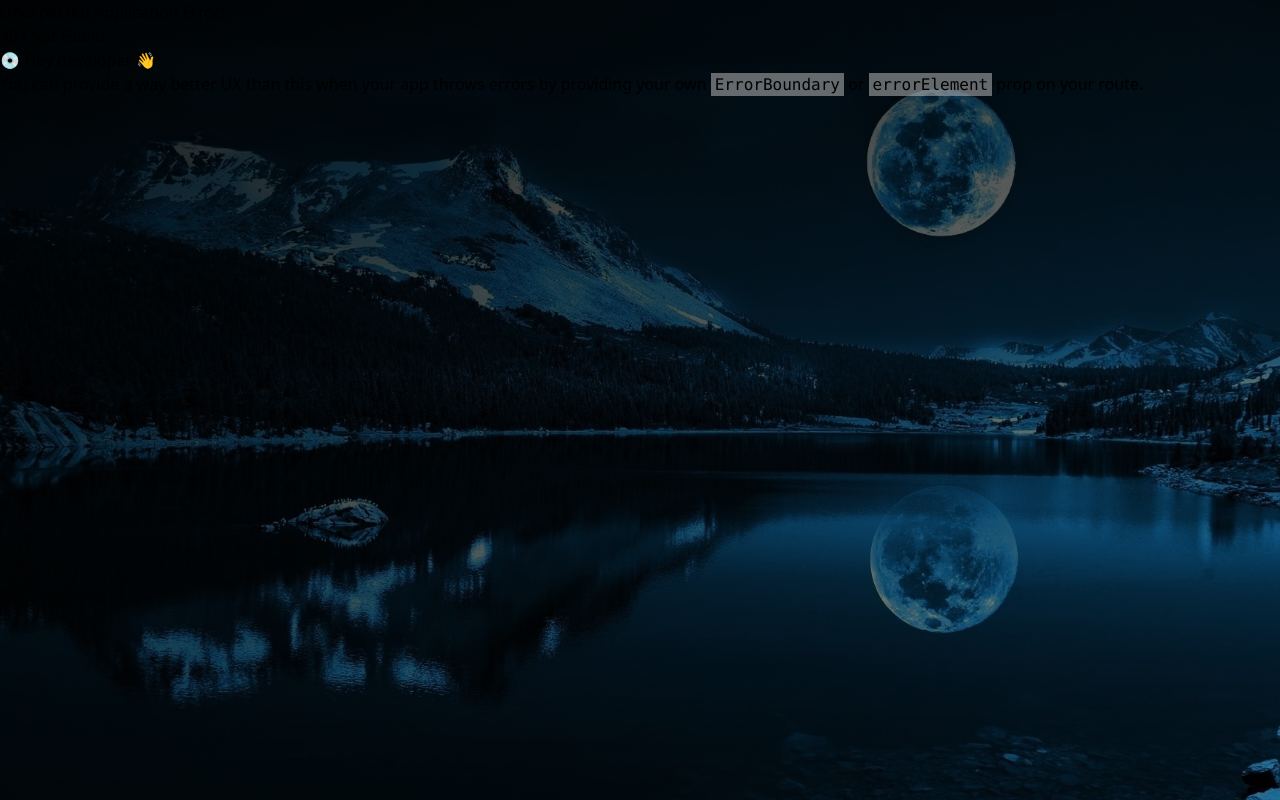
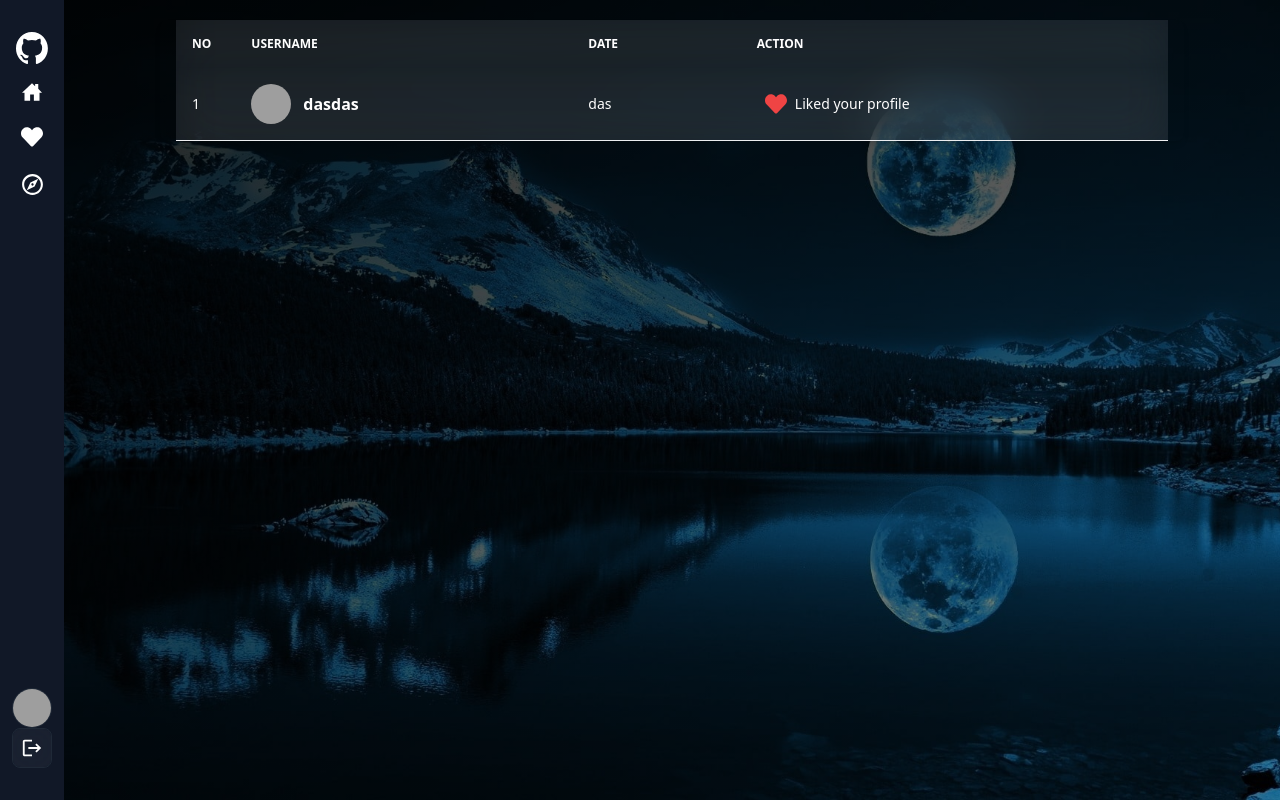
Before and after one commit to iamRazzakk/github-ui-clone, a React (Vite) app: page /likes in a window 1280 px wide. Before the commit this address had no page. Built offline with nearby package versions, Linux system fonts and the light colour scheme; grey boxes are pictures that could not be loaded.

Commit message:
add  likePage

```diff
--- /dev/null
+++ b/src/components/Logout.jsx
@@ -0,0 +1,18 @@
+import { MdLogout } from "react-icons/md";
+// TODO Implement Logout functionality
+
+const Logout = () => {
+    return (
+        <div>
+            <img
+                src={"https://ps.w.org/user-avatar-reloaded/assets/icon-256x256.png?rev=2540745"}
+                className='w-10 h-10 rounded-full border border-gray-800' alt="ProfilePicture"
+            />
+
+            <div className='cursor-pointer flex items-center p-2 rounded-lg bg-glass mt-auto border border-gray-800'>
+                <MdLogout size={22} />
+            </div>
+        </div>
+    );
+};
+export default Logout
--- /dev/null
+++ b/src/components/pages/LikePage/LikePage.jsx
@@ -0,0 +1,55 @@
+import { FaHeart } from "react-icons/fa";
+
+
+const LikePage = () => {
+    return (
+        <div className='relative overflow-x-auto shadow-md rounded-lg px-4'>
+            <table className='w-full text-sm text-left rtl:text-right bg-glass overflow-hidden'>
+                <thead className='text-xs uppercase bg-glass'>
+                    <tr>
+                        <th scope='col' className='p-4'>
+                            <div className='flex items-center'>No</div>
+                        </th>
+                        <th scope='col' className='px-6 py-3'>
+                            Username
+                        </th>
+                        <th scope='col' className='px-6 py-3'>
+                            Date
+                        </th>
+                        <th scope='col' className='px-6 py-3'>
+                            Action
+                        </th>
+                    </tr>
+                </thead>
+                <tbody>
+                    <tr className='bg-glass border-b'>
+                        <td className='w-4 p-4'>
+                            <div className='flex items-center'>
+                                <span>1</span>
+                            </div>
+                        </td>
+                        <th scope='row' className='flex items-center px-6 py-4 whitespace-nowrap '>
+                            <img
+                                className='w-10 h-10 rounded-full'
+                                src={"https://ps.w.org/user-avatar-reloaded/assets/icon-256x256.png?rev=2540745"}
+                                alt='Jese image'
+                            />
+                            <div className='ps-3'>
+                                <div className='text-base font-semibold'>dasdas</div>
+                            </div>
+                        </th>
+                        <td className='px-6 py-4'>das</td>
+                        <td className='px-6 py-4'>
+                            <div className='flex items-center'>
+                                <FaHeart size={22} className='text-red-500 mx-2' />
+                                Liked your profile
+                            </div>
+                        </td>
+                    </tr>
+                </tbody>
+            </table>
+        </div>
+    );
+};
+
+export default LikePage;
--- a/src/components/pages/Login/Login.jsx
+++ b/src/components/pages/Login/Login.jsx
@@ -1,9 +1,30 @@
 
+import { FaGithub } from 'react-icons/fa';
+import { Link } from 'react-router-dom';
 
 const Login = () => {
     return (
-        <div>
-           This is login page
+        <div className='flex flex-col items-center justify-center px-6 py-8 mx-auto h-screen lg:py-0'>
+            <div className='w-full bg-glass rounded-lg shadow md:mt-0 sm:max-w-md xl:p-0'>
+                <div className='p-6 space-y-4 md:space-y-6 sm:p-8'>
+                    <h1 className='text-xl font-bold  md:text-2xl text-center'>Login to your account</h1>
+                    <button
+                        type='button'
+                        className='text-white bg-[#24292F] hover:bg-[#24292F]/90 focus:ring-4
+						focus:outline-none focus:ring-[#24292F]/50
+              font-medium rounded-lg flex gap-2 p-2 items-center w-full text-center justify-center'
+                    >
+                        <FaGithub className='w-5 h-5' />
+                        Login with Github
+                    </button>
+                    <p className='text-sm font-light text-gray-500'>
+                        {"Don't"} have an account?{" "}
+                        <Link to='/signup' className='font-medium text-primary-600 hover:underline text-blue-600'>
+                            Sign Up
+                        </Link>
+                    </p>
+                </div>
+            </div>
         </div>
     );
 };
--- a/src/components/pages/Sidebar.jsx
+++ b/src/components/pages/Sidebar.jsx
@@ -4,13 +4,13 @@ import { FaHeart } from "react-icons/fa";
 import { MdOutlineExplore } from "react-icons/md";
 import { PiSignInBold } from "react-icons/pi";
 import { MdEditDocument } from "react-icons/md";
-import { IoIosLogOut } from "react-icons/io";
+import Logout from "../Logout";
 
 
 const Sidebar = () => {
     const authUser = true;
     return (
-        <aside className="flex flex-col items-center min-w-12 sm:w-16 sticky top-0 left-0 h-screen py-8 overflow-y-auto  w-full bg-gray-500  bg-clip-padding backdrop-filter backdrop-blur-xl bg-opacity-10  border-gray-100 hover:bg-gray-900">
+        <aside className="flex flex-col items-center min-w-12 sm:w-16 sticky top-0 left-0 h-screen py-8 overflow-y-auto bg-glass">
 
             <nav className='h-full flex flex-col gap-3'>
                 <Link to='/' className='flex justify-center'>
@@ -62,7 +62,7 @@ const Sidebar = () => {
                 )}
                 {authUser && (
                     <div className='flex flex-col gap-2 mt-auto'>
-                        <IoIosLogOut />
+                        <Logout />
                     </div>
                 )}
             </nav>
--- a/src/components/pages/Singup/Singup.jsx
+++ b/src/components/pages/Singup/Singup.jsx
@@ -1,8 +1,35 @@
+import { FaGithub, FaUnlockAlt } from "react-icons/fa";
+import { Link } from "react-router-dom";
 
 const Singup = () => {
     return (
-        <div className='text-white'>
-            This is singup page
+        <div className='flex flex-col items-center justify-center px-6 py-8 mx-auto h-screen lg:py-0'>
+            <div className='w-full bg-glass rounded-lg shadow md:mt-0 sm:max-w-md xl:p-0'>
+                <div className='p-6 space-y-4 md:space-y-6 sm:p-8'>
+                    <h1 className='text-xl font-bold md:text-2xl text-center'>Create Account</h1>
+                    <button
+                        type='button'
+                        className='text-white bg-[#24292F] hover:bg-[#24292F]/90 focus:ring-4
+						focus:ring-[#24292F]/50 font-medium rounded-lg flex gap-2 p-2 items-center w-full
+						text-center justify-center'
+                    >
+                        <FaGithub className='w-5 h-5' />
+                        Sign up with Github
+                    </button>
+                    <p className='text-gray-300'>
+                        By signing up, you will unlock all the features of the app.
+                        <span>
+                            <FaUnlockAlt className='w-4 h-4 inline mx-2' />
+                        </span>
+                    </p>
+                    <p className='text-sm font-light text-gray-500'>
+                        Already have an account?{" "}
+                        <Link to='/login' className='font-medium text-primary-600 hover:underline text-blue-600'>
+                            Login
+                        </Link>
+                    </p>
+                </div>
+            </div>
         </div>
     );
 };
--- a/src/index.css
+++ b/src/index.css
@@ -26,3 +26,8 @@ body {
 ::-webkit-scrollbar-thumb:hover{
     background: #242424;
 }
+@layer components{
+    .bg-glass{
+        @apply w-full bg-gray-500  bg-clip-padding backdrop-filter backdrop-blur-xl bg-opacity-10  border-gray-100 hover:bg-gray-900
+    }
+}
--- a/src/main.jsx
+++ b/src/main.jsx
@@ -9,6 +9,7 @@ import {
 import HomePage from './components/pages/HomePage.jsx';
 import Login from './components/pages/Login/Login.jsx';
 import Singup from './components/pages/Singup/Singup.jsx';
+import LikePage from './components/pages/LikePage/LikePage.jsx';
 const router = createBrowserRouter([
   {
     path: "/",
@@ -25,6 +26,10 @@ const router = createBrowserRouter([
       {
         path: '/signup',
         element: <Singup></Singup>
+      },
+      {
+        path: '/likes',
+        element: <LikePage></LikePage>
       }
     ]
   }
```
